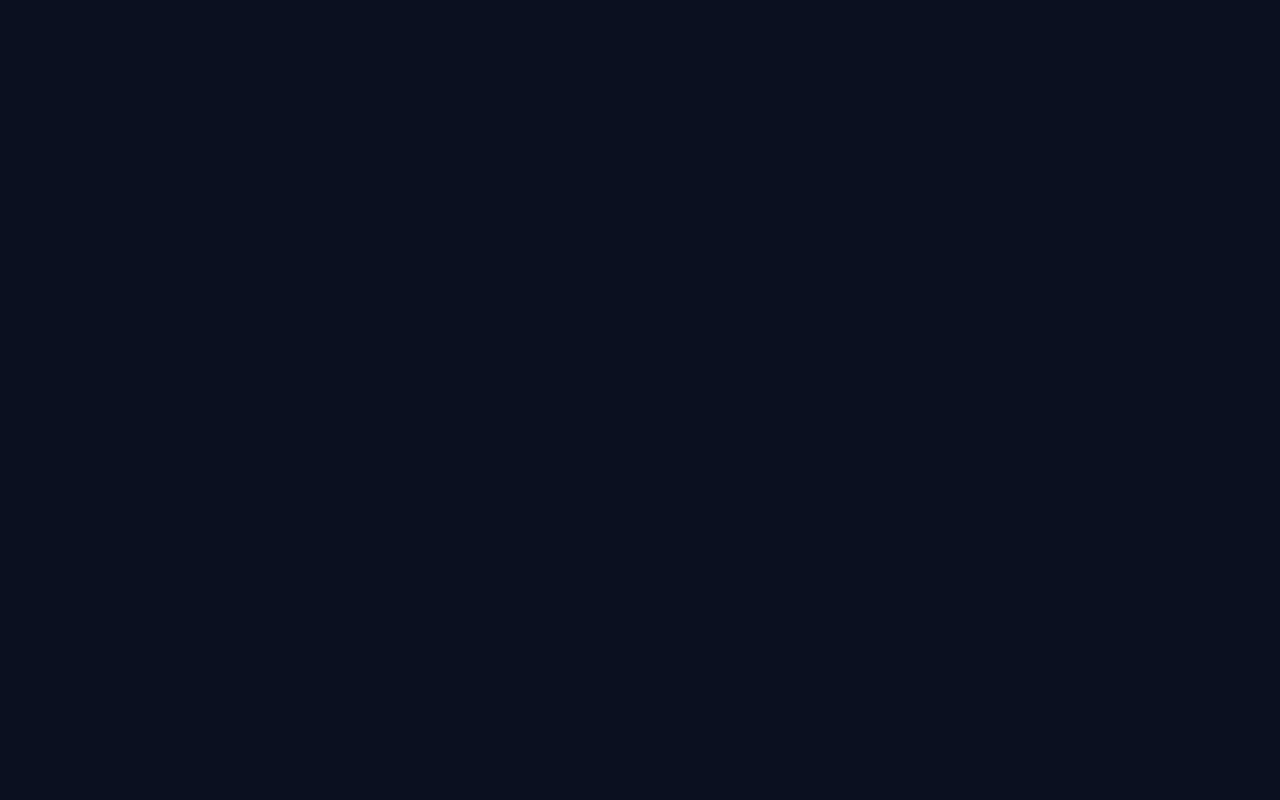
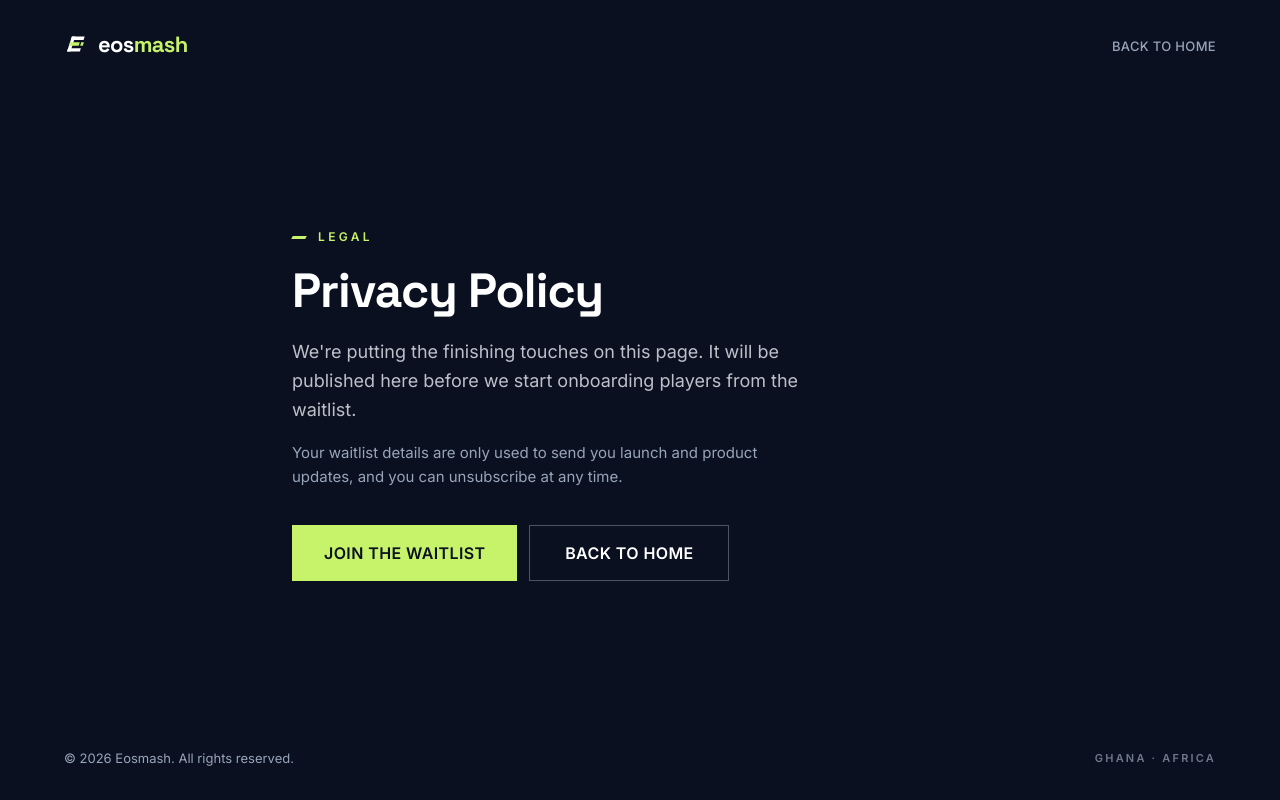
Before and after one commit to rosina4555-sudo/eosmash, a Vue app: page /privacy in a window 1280 px wide. Before the commit this address had no page. Built offline with nearby package versions, Linux system fonts and the light colour scheme.

Commit message:
feat: add placeholder for unavailable pages

```diff
--- a/src/components/layout/Footer.vue
+++ b/src/components/layout/Footer.vue
@@ -17,9 +17,9 @@ const navLinks = [
     <div class="mx-auto max-w-[1280px] px-5 py-16 md:px-8 md:py-20 lg:px-16">
       <div class="grid gap-12 md:grid-cols-2 lg:grid-cols-12 lg:gap-8">
         <div class="lg:col-span-5">
-          <a href="/" class="group inline-block" aria-label="Eosmash home">
+          <RouterLink to="/" class="group inline-block" aria-label="Eosmash home">
             <BrandLogo :mark-size="30" text-class="text-2xl" />
-          </a>
+          </RouterLink>
           <p class="mt-4 max-w-sm text-[15px] leading-relaxed text-muted-slate">
             A new home for competitive skill-based gaming. Built in Ghana for players across Africa
             and beyond.
@@ -48,20 +48,20 @@ const navLinks = [
           </h3>
           <ul class="space-y-3.5">
             <li>
-              <a
-                href="/privacy"
+              <RouterLink
+                to="/privacy"
                 class="text-sm text-muted-slate transition-colors hover:text-electric-lime"
               >
                 Privacy Policy
-              </a>
+              </RouterLink>
             </li>
             <li>
-              <a
-                href="/terms"
+              <RouterLink
+                to="/terms"
                 class="text-sm text-muted-slate transition-colors hover:text-electric-lime"
               >
                 Terms of Service
-              </a>
+              </RouterLink>
             </li>
           </ul>
         </nav>
--- a/src/components/layout/Navbar.vue
+++ b/src/components/layout/Navbar.vue
@@ -43,9 +43,9 @@ onUnmounted(() => {
       class="mx-auto flex h-[68px] max-w-[1280px] items-center justify-between px-5 md:h-20 md:px-8 lg:px-16"
       aria-label="Main"
     >
-      <a href="/" class="group" aria-label="Eosmash home">
+      <RouterLink to="/" class="group" aria-label="Eosmash home">
         <BrandLogo :mark-size="26" text-class="text-[22px] md:text-2xl" />
-      </a>
+      </RouterLink>
 
       <div class="hidden items-center gap-10 md:flex">
         <a
--- a/src/components/ui/WaitlistForm.vue
+++ b/src/components/ui/WaitlistForm.vue
@@ -243,12 +243,12 @@ async function handleSubmit() {
       <p class="text-[13px] leading-relaxed text-muted-slate">
         By joining, you agree to get product and launch updates from Eosmash. Unsubscribe
         whenever you want.
-        <a
-          href="/privacy"
+        <RouterLink
+          to="/privacy"
           class="text-soft-white underline underline-offset-2 hover:text-electric-lime"
         >
           Privacy Policy
-        </a>
+        </RouterLink>
       </p>
     </form>
 
--- a/src/router/index.ts
+++ b/src/router/index.ts
@@ -1,5 +1,6 @@
 import { createRouter, createWebHistory } from 'vue-router'
 import HomeView from '../views/HomeView.vue'
+import PlaceholderView from '../views/PlaceholderView.vue'
 
 const router = createRouter({
   history: createWebHistory(import.meta.env.BASE_URL),
@@ -10,6 +11,50 @@ const router = createRouter({
       component: HomeView,
       meta: {
         title: 'Eosmash | Competitive Gaming Is Coming',
+      },
+    },
+    {
+      path: '/privacy',
+      name: 'privacy',
+      component: PlaceholderView,
+      meta: {
+        title: 'Privacy Policy | Eosmash',
+        placeholder: {
+          eyebrow: 'Legal',
+          heading: 'Privacy Policy',
+          description:
+            "We're putting the finishing touches on this page. It will be published here before we start onboarding players from the waitlist.",
+          note: 'Your waitlist details are only used to send you launch and product updates, and you can unsubscribe at any time.',
+        },
+      },
+    },
+    {
+      path: '/terms',
+      name: 'terms',
+      component: PlaceholderView,
+      meta: {
+        title: 'Terms of Service | Eosmash',
+        placeholder: {
+          eyebrow: 'Legal',
+          heading: 'Terms of Service',
+          description:
+            'This document is being finalised and will be live here before any competition with prizes goes live.',
+          note: 'Any future competitions with monetary stakes or prizes will follow local laws, platform eligibility rules and our terms of service.',
+        },
+      },
+    },
+    {
+      path: '/:pathMatch(.*)*',
+      name: 'not-found',
+      component: PlaceholderView,
+      meta: {
+        title: 'Page not found | Eosmash',
+        placeholder: {
+          eyebrow: '404',
+          heading: 'Page not found',
+          description:
+            "The page you're looking for doesn't exist or hasn't been published yet.",
+        },
       },
     },
   ],
--- /dev/null
+++ b/src/views/PlaceholderView.vue
@@ -0,0 +1,96 @@
+<script setup lang="ts">
+import { computed } from 'vue'
+import { useRoute, useRouter } from 'vue-router'
+import BrandLogo from '../components/ui/BrandLogo.vue'
+
+interface PlaceholderContent {
+  eyebrow: string
+  heading: string
+  description: string
+  note?: string
+}
+
+const route = useRoute()
+const router = useRouter()
+const year = new Date().getFullYear()
+
+const content = computed<PlaceholderContent>(() => {
+  const data = route.meta.placeholder as PlaceholderContent | undefined
+  return data ?? {
+    eyebrow: '404',
+    heading: 'Page not found',
+    description: "The page you're looking for doesn't exist or hasn't been published yet.",
+  }
+})
+
+function goToWaitlist() {
+  router.push({ path: '/', hash: '#waitlist' })
+}
+</script>
+
+<template>
+  <div class="flex min-h-screen flex-col">
+    <header
+      class="mx-auto flex w-full max-w-[1280px] items-center justify-between px-5 py-6 md:px-8 md:py-8 lg:px-16"
+    >
+      <RouterLink to="/" class="group" aria-label="Eosmash home">
+        <BrandLogo :mark-size="24" text-class="text-xl md:text-[22px]" />
+      </RouterLink>
+      <RouterLink
+        to="/"
+        class="text-[13px] font-medium uppercase tracking-wide text-muted-slate transition-colors hover:text-electric-lime"
+      >
+        Back to home
+      </RouterLink>
+    </header>
+
+    <main
+      class="mx-auto flex w-full max-w-[760px] flex-1 flex-col justify-center px-5 py-14 md:px-8 md:py-20"
+    >
+      <div class="flex items-center gap-3">
+        <span class="block h-[3px] w-3.5 -skew-x-[28deg] bg-electric-lime" aria-hidden="true" />
+        <p
+          class="text-[10px] font-semibold uppercase tracking-[0.2em] text-electric-lime md:text-xs md:tracking-[0.28em]"
+        >
+          {{ content.eyebrow }}
+        </p>
+      </div>
+      <h1
+        class="mt-5 text-[34px] font-bold leading-[1.08] tracking-[-0.02em] text-pure-white md:text-[48px]"
+      >
+        {{ content.heading }}
+      </h1>
+      <p class="mt-5 max-w-lg text-base leading-relaxed text-soft-white/80 md:text-lg">
+        {{ content.description }}
+      </p>
+      <p v-if="content.note" class="mt-4 max-w-lg text-[15px] leading-relaxed text-muted-slate">
+        {{ content.note }}
+      </p>
+
+      <div class="mt-9 flex flex-col gap-3 sm:flex-row">
+        <button
+          type="button"
+          class="cta-sweep inline-flex h-13 min-w-[200px] items-center justify-center bg-electric-lime px-8 text-sm font-semibold tracking-wide text-midnight uppercase transition-colors duration-200 hover:bg-lime-hover focus-visible:outline-2 focus-visible:outline-offset-2 focus-visible:outline-electric-lime md:h-14 md:text-base"
+          @click="goToWaitlist"
+        >
+          Join the waitlist
+        </button>
+        <RouterLink
+          to="/"
+          class="inline-flex h-13 min-w-[200px] items-center justify-center border border-soft-white/30 px-8 text-sm font-semibold tracking-wide text-pure-white uppercase transition-all duration-200 hover:border-pure-white hover:bg-white/[0.06] focus-visible:outline-2 focus-visible:outline-offset-2 focus-visible:outline-electric-lime md:h-14 md:text-base"
+        >
+          Back to home
+        </RouterLink>
+      </div>
+    </main>
+
+    <footer
+      class="mx-auto flex w-full max-w-[1280px] flex-col gap-2 px-5 py-8 sm:flex-row sm:items-center sm:justify-between md:px-8 lg:px-16"
+    >
+      <p class="text-[13px] text-muted-slate">© {{ year }} Eosmash. All rights reserved.</p>
+      <p class="text-[11px] font-semibold uppercase tracking-[0.2em] text-muted-slate/70">
+        Ghana · Africa
+      </p>
+    </footer>
+  </div>
+</template>
```
